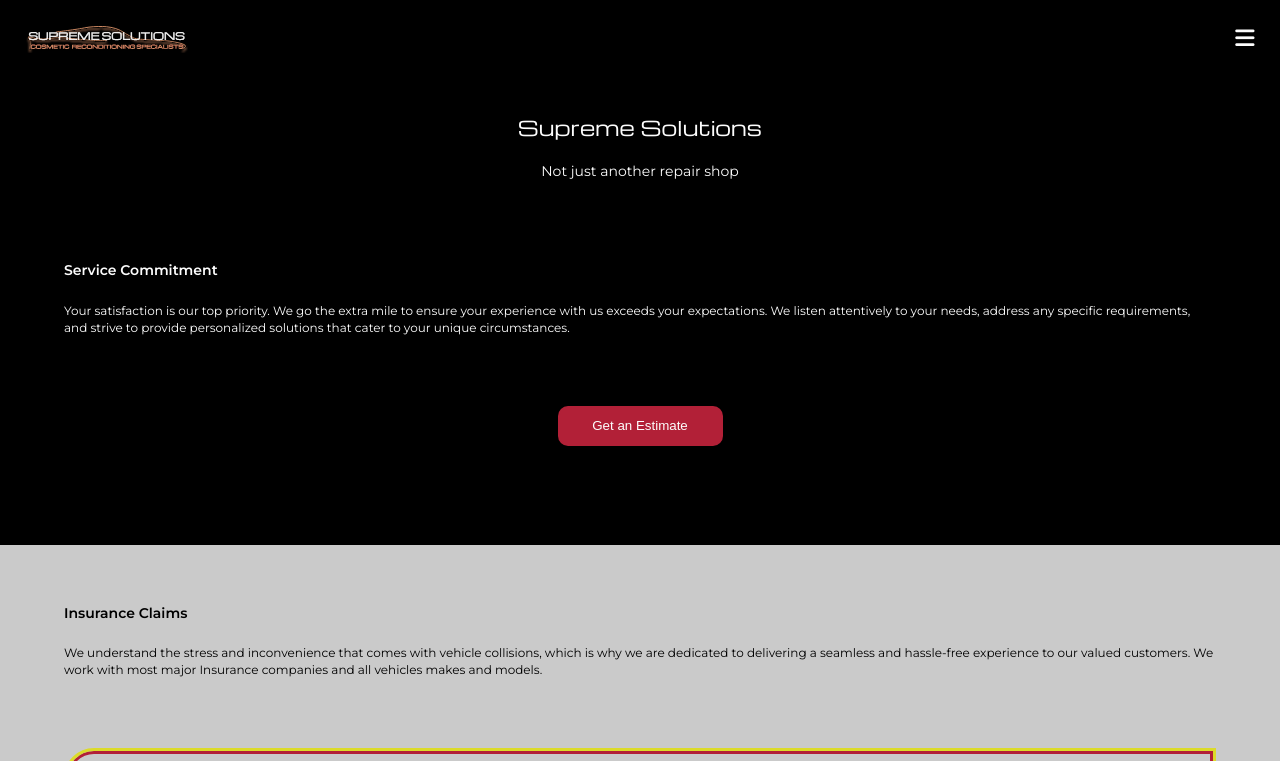
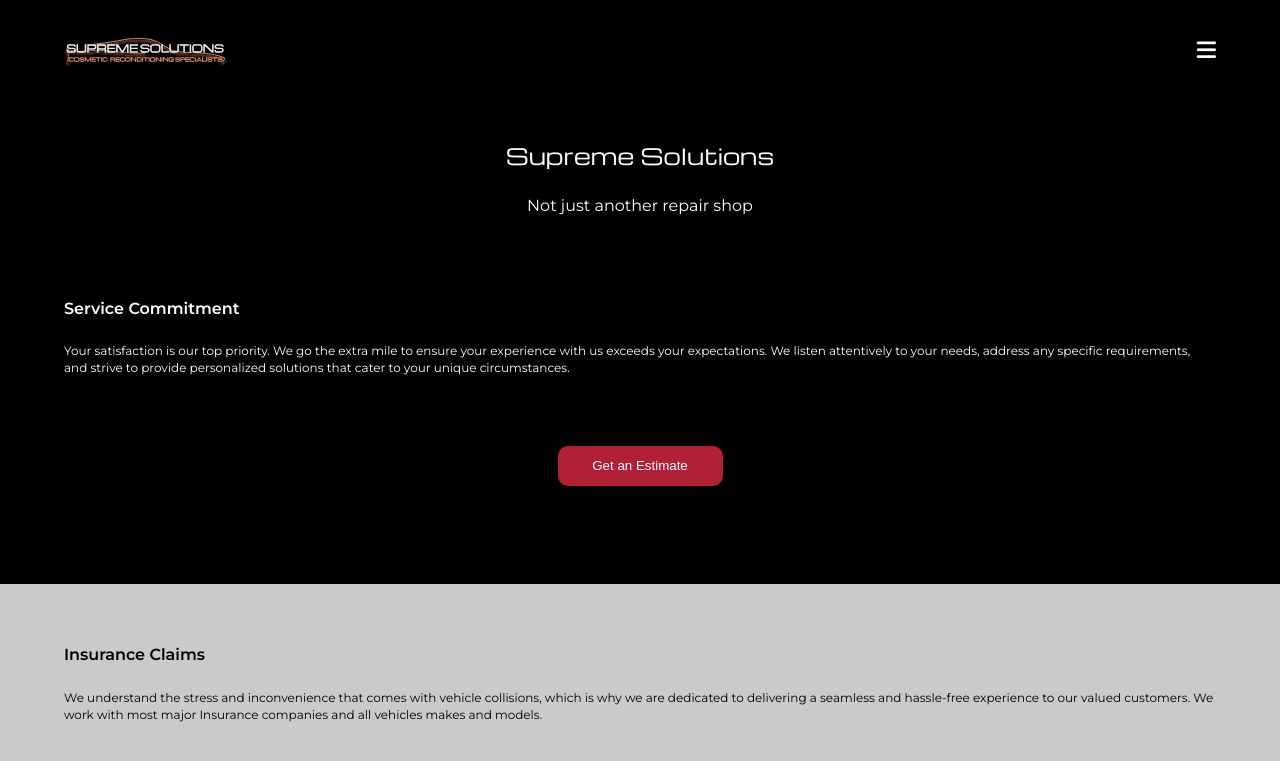
Before and after one commit to DesNDev22/supremeSolutions, a plain HTML site: page index.html in a window 1280 px wide. Shown: the top 761 px of the page. Drawn offline with nearby package versions, Linux system fonts and the light colour scheme.

Commit message:
fixed padding on top and bottom navs

```diff
--- a/css/styles.css
+++ b/css/styles.css
@@ -30,14 +30,14 @@
   }
   h1 {
     font-family: 'Michroma', sans-serif;
-    font-size: 2rem;
-    line-height: 1.2;
+    font-size: 2.2rem;
+    line-height: 1.4;
     text-align: center;
   }
   h3 {
-    font-size: 1.4rem;
+    font-size: 1.6rem;
     font-weight: bold;
-    line-height: 1.2;
+    line-height: 1.4;
     display: inline-block;
     padding: 3% 0 0 0;
   }
@@ -55,7 +55,7 @@
     padding: 5%;
   }
   .nav-header, footer {
-    padding: 2%
+    padding: 3% 5% 3% 5%
   }
   .nav-header, .hero, footer {
     background-color: #000;
@@ -73,7 +73,7 @@
 /*    width: 80%;*/
   }
   .slogan {
-    font-size: 1.4rem;
+    font-size: 1.6rem;
     font-weight: lighter;
     text-align: center;
   }
```
